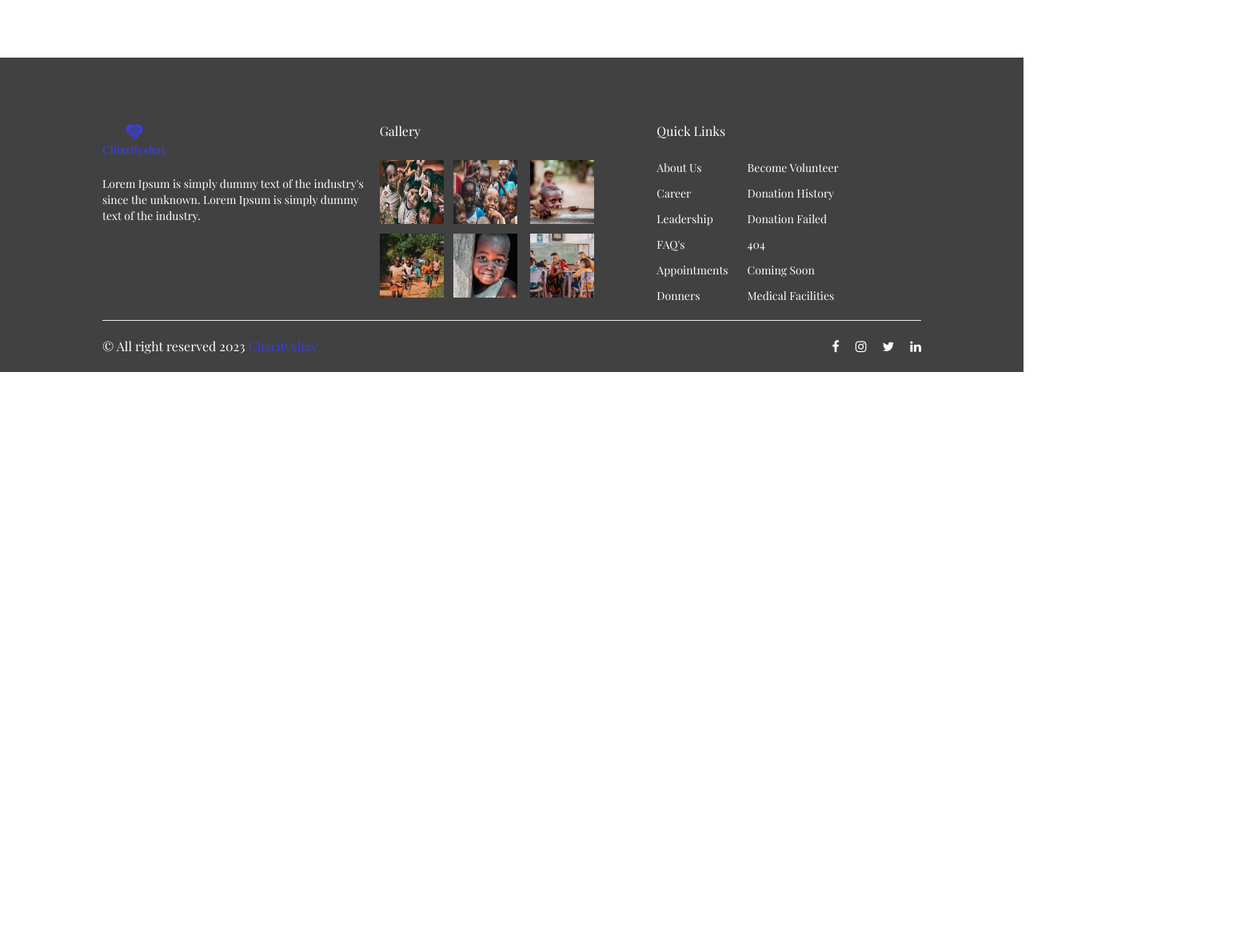
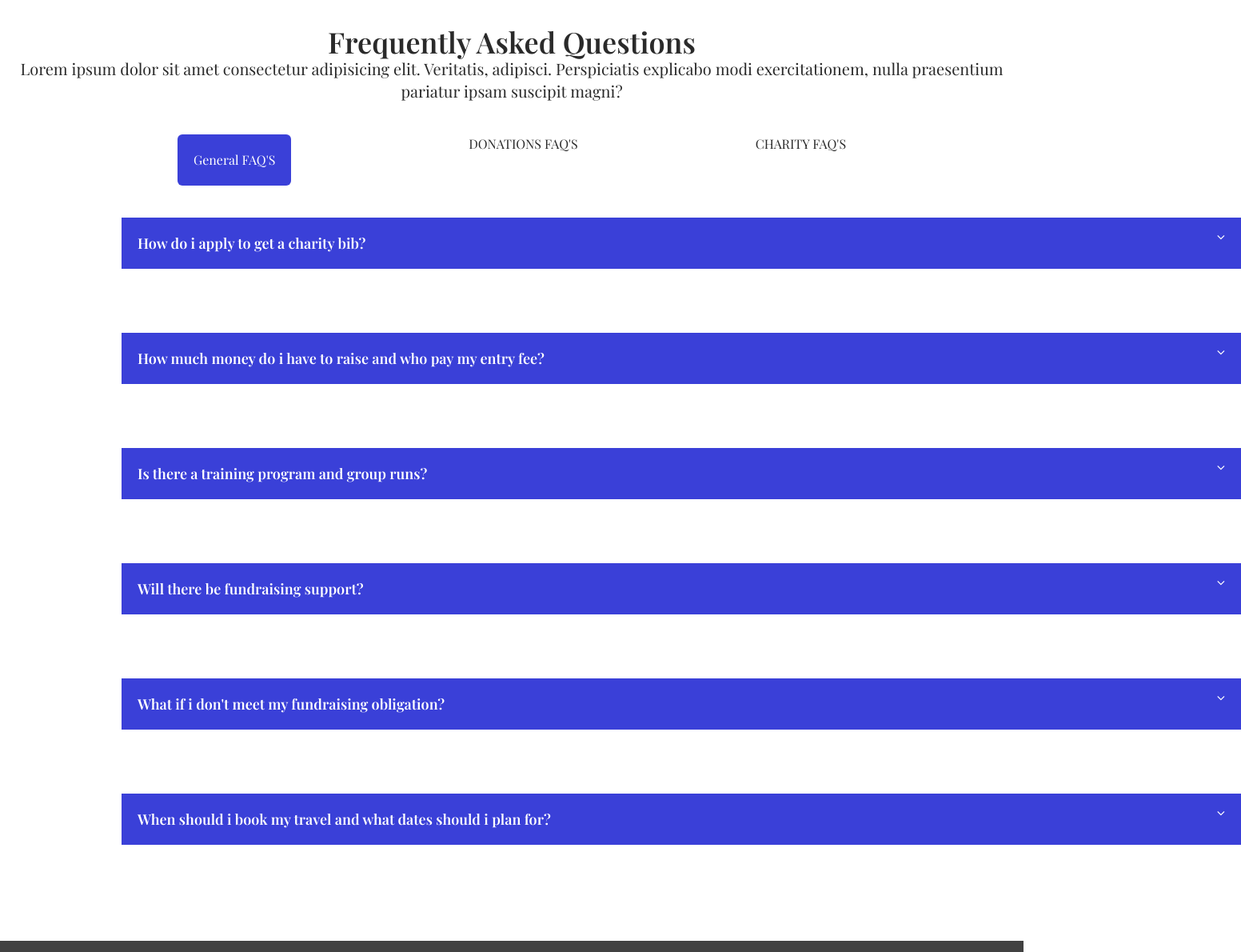
Before and after one commit to RajniAttri/CharityConnect, a React (Vite) app: page /faqs in a window 1280 px wide. Shown: the part 500-1690 px from the top of the page at 80% size, 1552 px wide, since content can reach past the window. Before the commit the page ends 965 px from the top, so only its background shows below. Built offline with nearby package versions, Linux system fonts and the light colour scheme; a web font is replaced by a local one.

Commit message:
new branch for the faq's too

```diff
--- a/src/pages/Blog/Blog.jsx
+++ b/src/pages/Blog/Blog.jsx
@@ -1,5 +1,5 @@
 import React from "react";
-import image1 from "../../assets/images/Rectangle 2.png";
+import image1 from "/assets/images/Rectangle 2.png";
 import GeneralHero from "../../components/layout/GeneralHero";
 import Header from "../../components/layout/Header";
 
--- a/src/pages/Blog/BlogDetails.jsx
+++ b/src/pages/Blog/BlogDetails.jsx
@@ -1,9 +1,9 @@
 import React from 'react'
 import { useParams } from "react-router-dom";
 import Button from "../../../src/components/Button";
-import image from "../../assets/images/Rectangle 2.png";
-import image2 from "../../assets/images/Image3.png";
-import image3 from "../../assets/images/Rectangle19.jpg";
+import image from "/assets/images/Rectangle 2.png";
+import image2 from "/assets/images/Image3.png";
+import image3 from "/assets/images/Rectangle19.jpg";
 import Footer from "../../components/layout/Footer";
 import GeneralHero from "../../components/layout/GeneralHero";
 import Header from "../../components/layout/Header";
--- a/src/pages/Blog/components/BlogList.jsx
+++ b/src/pages/Blog/components/BlogList.jsx
@@ -1,6 +1,6 @@
 import React from 'react'
 import BlogCard from '../../home/components/BlogCard';
-import image14 from "../../../assets/images/Rectangle 14.png";
+import image14 from "/assets/images/Rectangle 14.png";
 import Pagination from '../../../components/Pagination';
 function BlogList() {
 const blogId=1
--- a/src/pages/faqs/Faqs.jsx
+++ b/src/pages/faqs/Faqs.jsx
@@ -2,7 +2,7 @@ import React from 'react'
 import Header from '../../components/layout/Header'
 import Hero1 from '../../components/layout/Hero1'
 import Footer from '../../components/layout/Footer'
-// import FaqsSection from './components/FaqsSection'
+import FaqsSection from './components/FaqsSection'
 
 
 
@@ -16,7 +16,7 @@ text = "Home"
 span = "FAQ'S"
 />
 
-{/* <FaqsSection/> */}
+ <FaqsSection/>
 
 <Footer/>
 
--- /dev/null
+++ b/src/pages/faqs/components/FaqsSection.jsx
@@ -0,0 +1,303 @@
+import React from "react";
+
+const FaqsSection = () => {
+  return (
+    <div className="mt-10 text-center">
+      <h1 className="text-4xl font-semibold">Frequently Asked Questions</h1>
+      <p className="text-xl">
+        Lorem ipsum dolor sit amet consectetur adipisicing elit. Veritatis,
+        adipisci. Perspiciatis explicabo modi exercitationem, nulla praesentium
+        pariatur ipsam suscipit magni?
+      </p>
+
+      <div className="flex justify-evenly pt-10">
+        <button className="bg-primary-color text-white p-5 rounded-md"> General FAQ'S</button>
+        <p>DONATIONS FAQ'S</p>
+        <p>CHARITY FAQ'S</p>
+      </div>
+
+      <div className="p-10 bg-white text-gray-700">
+        <div className="relative w-[1400px] overflow-hidden mx-28">
+          <input
+            type="checkbox"
+            className="peer absolute top-0
+             inset-x-0 w-full h-12
+             opacity-0 z-10 cursor-pointer"
+          />
+
+          <div
+            className="
+           bg-primary-color h-16 w-full flex items-center pl-5 "
+          >
+            <h1 className="text-lg font font-semibold text-white">
+
+              How do i apply to get a charity bib?
+            </h1>
+          </div>
+
+          <div
+            className="absolute top-3 right-3 text-white transition-transform duration-500
+           rotate-0   peer-checked:rotate-180"
+          >
+            {/**arrow */}
+            <i className="fa fa-angle-down pr-2 px-2"></i>
+          </div>
+
+          <div
+            className="
+    bg-white overflow-hidden transition-all duration-500 max-h-0 peer-checked:max-h-40">
+            {/**content */}
+            <div className="p-4">
+              <p className="text-center  text-2xl">
+                Lorem ipsum dolor sit amet, consectetur adipisicing elit.
+                Obcaecati quo numquam molestias sunt quas, fugit quod
+                perspiciatis iste itaque ut!
+                Lorem ipsum dolor sit amet, consectetur adipisicing elit.
+                Obcaecati quo numquam molestias sunt quas, fugit quod
+                perspiciatis iste itaque ut!
+              </p>
+            </div>
+          </div>
+        </div>
+
+      </div>
+
+
+
+
+         {/*second collapse*/}
+      <div className="p-10 bg-white text-gray-700">
+
+<div className="relative w-[1400px] overflow-hidden mx-28">
+  <input
+    type="checkbox"
+    className="peer absolute top-0
+     inset-x-0 w-full h-12
+     opacity-0 z-10 cursor-pointer"
+  />
+  <div
+    className="
+   bg-primary-color h-16 w-full flex items-center pl-5 "
+  >
+    <h1 className="text-lg font font-semibold text-white">
+
+      How much money do i have to raise and who pay my entry fee?
+    </h1>
+  </div>
+
+  <div
+    className="absolute top-3 right-3 text-white transition-transform duration-500
+   rotate-0   peer-checked:rotate-180"
+  >
+    {/**arrow */}
+    <i className="fa fa-angle-down pr-2 px-2"></i>
+  </div>
+
+  <div
+    className="
+bg-white overflow-hidden transition-all duration-500 max-h-0 peer-checked:max-h-40">
+    {/**content */}
+    <div className="p-4">
+      <p className="text-center text-2xl">
+        Lorem ipsum dolor sit amet, consectetur adipisicing elit.
+        Obcaecati quo numquam molestias sunt quas, fugit quod
+        perspiciatis iste itaque ut!
+        Lorem ipsum dolor sit amet, consectetur adipisicing elit.
+        Obcaecati quo numquam molestias sunt quas, fugit quod
+        perspiciatis iste itaque ut!
+      </p>
+    </div>
+  </div>
+</div>
+</div>
+
+
+ {/*third collapse*/}
+ <div className="p-10 bg-white text-gray-700">
+
+<div className="relative w-[1400px] overflow-hidden mx-28">
+  <input
+    type="checkbox"
+    className="peer absolute top-0
+     inset-x-0 w-full h-12
+     opacity-0 z-10 cursor-pointer"
+  />
+  <div
+    className="
+   bg-primary-color h-16 w-full flex items-center pl-5 "
+  >
+    <h1 className="text-lg font font-semibold text-white">
+      Is there a training program and group runs?
+    </h1>
+  </div>
+
+  <div
+    className="absolute top-3 right-3 text-white transition-transform duration-500
+   rotate-0   peer-checked:rotate-180"
+  >
+    {/**arrow */}
+    <i className="fa fa-angle-down pr-2 px-2"></i>
+  </div>
+
+  <div
+    className="
+bg-white overflow-hidden transition-all duration-500 max-h-0 peer-checked:max-h-40">
+    {/**content */}
+    <div className="p-4">
+      <p className="text-center text-2xl">
+        Lorem ipsum dolor sit amet, consectetur adipisicing elit.
+        Obcaecati quo numquam molestias sunt quas, fugit quod
+        perspiciatis iste itaque ut!
+        Lorem ipsum dolor sit amet, consectetur adipisicing elit.
+        Obcaecati quo numquam molestias sunt quas, fugit quod
+        perspiciatis iste itaque ut!
+      </p>
+    </div>
+  </div>
+</div>
+</div>
+
+
+ {/*fourth collapse*/}
+ <div className="p-10 bg-white text-gray-700">
+
+<div className="relative w-[1400px] overflow-hidden mx-28">
+  <input
+    type="checkbox"
+    className="peer absolute top-0
+     inset-x-0 w-full h-12
+     opacity-0 z-10 cursor-pointer"
+  />
+  <div
+    className="
+   bg-primary-color h-16 w-full flex items-center pl-5 "
+  >
+    <h1 className="text-lg font font-semibold text-white">
+
+      Will there be fundraising support?
+    </h1>
+  </div>
+
+  <div
+    className="absolute top-3 right-3 text-white transition-transform duration-500
+   rotate-0   peer-checked:rotate-180"
+  >
+    {/**arrow */}
+    <i className="fa fa-angle-down pr-2 px-2"></i>
+  </div>
+
+  <div
+    className="
+bg-white overflow-hidden transition-all duration-500 max-h-0 peer-checked:max-h-40">
+    {/**content */}
+    <div className="p-4">
+      <p className="text-center text-2xl">
+        Lorem ipsum dolor sit amet, consectetur adipisicing elit.
+        Obcaecati quo numquam molestias sunt quas, fugit quod
+        perspiciatis iste itaque ut!
+        Lorem ipsum dolor sit amet, consectetur adipisicing elit.
+        Obcaecati quo numquam molestias sunt quas, fugit quod
+        perspiciatis iste itaque ut!
+      </p>
+    </div>
+  </div>
+</div>
+</div>
+ {/*firth collapse*/}
+ <div className="p-10 bg-white text-gray-700">
+
+<div className="relative w-[1400px] overflow-hidden mx-28">
+  <input
+    type="checkbox"
+    className="peer absolute top-0
+     inset-x-0 w-full h-12
+     opacity-0 z-10 cursor-pointer"
+  />
+  <div
+    className="
+   bg-primary-color h-16 w-full flex items-center pl-5 "
+  >
+    <h1 className="text-lg font font-semibold text-white">
+
+      What if i don't meet my fundraising obligation?
+    </h1>
+  </div>
+
+  <div
+    className="absolute top-3 right-3 text-white transition-transform duration-500
+   rotate-0   peer-checked:rotate-180"
+  >
+    {/**arrow */}
+    <i className="fa fa-angle-down pr-2 px-2"></i>
+  </div>
+
+  <div
+    className="
+bg-white overflow-hidden transition-all duration-500 max-h-0 peer-checked:max-h-40">
+    {/**content */}
+    <div className="p-4">
+      <p className="text-center text-2xl">
+        Lorem ipsum dolor sit amet, consectetur adipisicing elit.
+        Obcaecati quo numquam molestias sunt quas, fugit quod
+        perspiciatis iste itaque ut!
+        Lorem ipsum dolor sit amet, consectetur adipisicing elit.
+        Obcaecati quo numquam molestias sunt quas, fugit quod
+        perspiciatis iste itaque ut!
+      </p>
+    </div>
+  </div>
+</div>
+</div>
+ {/*six collapse*/}
+ <div className="p-10 bg-white text-gray-700">
+
+<div className="relative w-[1400px] overflow-hidden mx-28">
+  <input
+    type="checkbox"
+    className="peer absolute top-0
+     inset-x-0 w-full h-12
+     opacity-0 z-10 cursor-pointer"
+  />
+  <div
+    className="
+   bg-primary-color h-16 w-full flex items-center pl-5 "
+  >
+    <h1 className="text-lg font font-semibold text-white">
+
+      When should i book my travel and what dates should i plan for?
+    </h1>
+  </div>
+
+  <div
+    className="absolute top-3 right-3 text-white transition-transform duration-500
+   rotate-0   peer-checked:rotate-180"
+  >
+    {/**arrow */}
+    <i className="fa fa-angle-down pr-2 px-2"></i>
+  </div>
+
+  <div
+    className="
+bg-white overflow-hidden transition-all duration-500 max-h-0 peer-checked:max-h-40">
+    {/**content */}
+    <div className="p-4">
+      <p className="text-center text-2xl">
+        Lorem ipsum dolor sit amet, consectetur adipisicing elit.
+        Obcaecati quo numquam molestias sunt quas, fugit quod
+        perspiciatis iste itaque ut!
+        Lorem ipsum dolor sit amet, consectetur adipisicing elit.
+        Obcaecati quo numquam molestias sunt quas, fugit quod
+        perspiciatis iste itaque ut!
+      </p>
+    </div>
+  </div>
+</div>
+</div>
+
+
+
+    </div>
+  );
+};
+
+export default FaqsSection;
```
